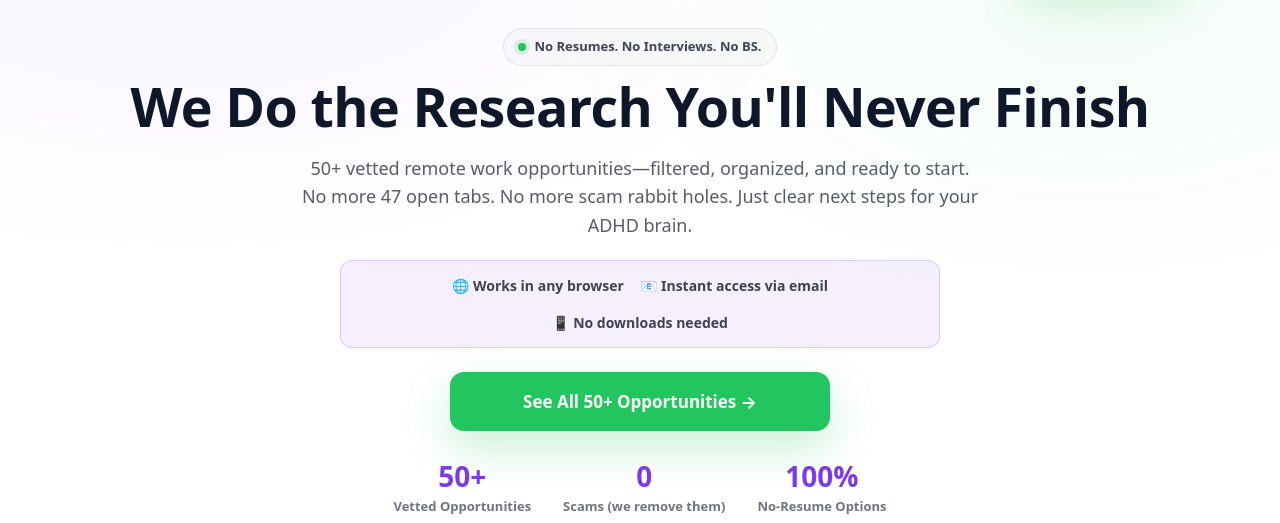
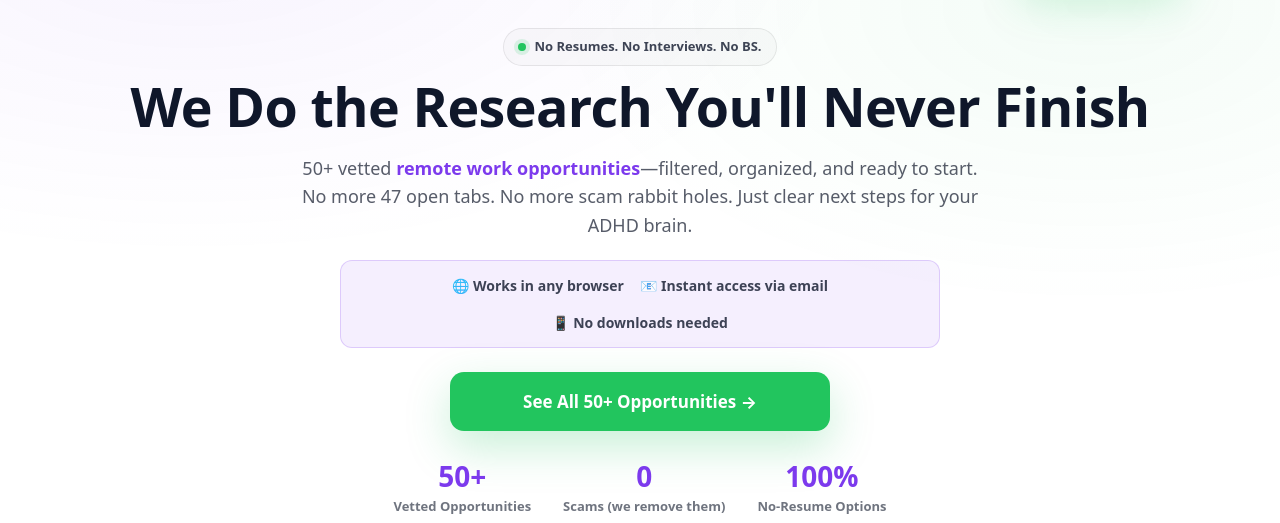
Before and after one commit to 925adhd/925adhd.github.io, a plain HTML site: page index.html in a window 1280 px wide. Shown: the part 73-596 px from the top of the page. Drawn offline with Linux system fonts and the light colour scheme.

Commit message:
Update index.html

```diff
--- a/index.html
+++ b/index.html
@@ -584,7 +584,7 @@
         <h1 itemprop="name">We Do the Research You'll Never Finish</h1>
 
         <p class="sub" itemprop="description" style="margin-left: auto; margin-right: auto;">
-          50+ vetted remote work opportunities—filtered, organized, and ready to start. No more 47 open tabs. No more scam rabbit holes. Just clear next steps for your ADHD brain.
+          50+ vetted <span style="color: var(--brand); font-weight: 700;">remote work opportunities</span>—filtered, organized, and ready to start. No more 47 open tabs. No more scam rabbit holes. Just clear next steps for your ADHD brain.
         </p>
 
         <!-- Instant Access Bar - Prominent -->
```
